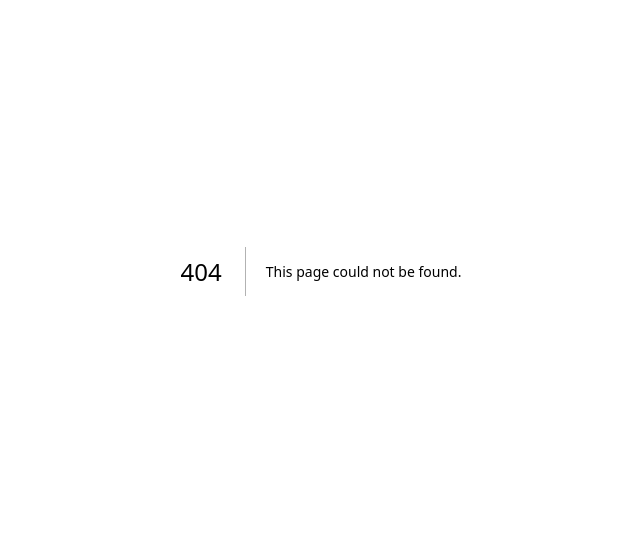
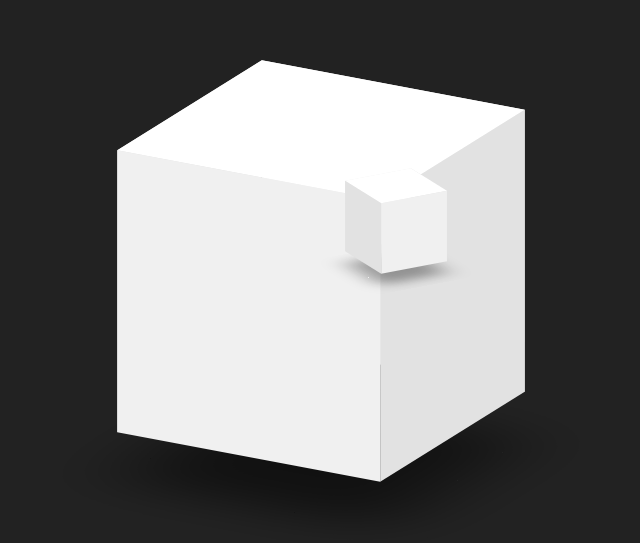
Before and after one commit to wjdalsths/Design, a Next.js app in the folder designs/: page /designs/AnimatedCubes in a window 1280 px wide. Before the commit this address had no page. Shown: the part 129-672 px from the top of the page, without its empty margins (319-959 px from the left). Built offline with nearby package versions, Linux system fonts and the light colour scheme.

Commit message:
animatedcube

```diff
--- /dev/null
+++ b/designs/components/AnimatedCubes/index.js
@@ -0,0 +1,26 @@
+import * as S from "./style";
+
+export default function AnimatedCubes() {
+  return (
+    <S.Background>
+      <S.Cube col="#ffa20d">
+        <S.Big>
+          <S.SPAN num="0" clr="#e2e2e2"></S.SPAN>
+          <S.SPAN num="1" clr="#f0f0f0"></S.SPAN>
+          <S.SPAN num="2" clr="#e2e2e2"></S.SPAN>
+          <S.SPAN num="3" clr="#f0f0f0"></S.SPAN>
+          <S.SPAN className="top" clr="#fff"></S.SPAN>
+        </S.Big>
+      </S.Cube>
+      <S.Cube col="#fff" scl="t">
+        <S.Big2>
+          <S.SPAN2 num="0" clr="#e2e2e2"></S.SPAN2>
+          <S.SPAN2 num="1" clr="#f0f0f0"></S.SPAN2>
+          <S.SPAN2 num="2" clr="#e2e2e2"></S.SPAN2>
+          <S.SPAN2 num="3" clr="#f0f0f0"></S.SPAN2>
+          <S.SPAN2 className="top" clr="#fff"></S.SPAN2>
+        </S.Big2>
+      </S.Cube>
+    </S.Background>
+  );
+}
--- /dev/null
+++ b/designs/components/AnimatedCubes/style.js
@@ -0,0 +1,114 @@
+import { css, keyframes } from "@emotion/react";
+import styled from "@emotion/styled";
+
+export const Background = styled.div`
+  display: flex;
+  justify-content: center;
+  align-items: center;
+  min-height: 100vh;
+  background: #222;
+`;
+
+export const Cube = styled.div`
+  --col: ${(e) => e.col};
+  --scl: ${(e) => e.scl};
+  position: absolute;
+  width: 300px;
+  height: 300px;
+  ${(e) =>
+    e.scl &&
+    css`
+      scale: 0.5;
+      top: 50%;
+      left: 50%;
+      transform: translate(-50%, -400px);
+    `}
+  &:hover {
+    span {
+      background: transparent;
+      border: 10px solid var(--col);
+      filter: drop-shadow(0 0 20px var(--col));
+    }
+  }
+`;
+export const Big = styled.div`
+  position: absolute;
+  top: 0;
+  left: 0;
+  width: 100%;
+  height: 100%;
+  transform-style: preserve-3d;
+  animation: animate 6s linear infinite;
+  @keyframes animate {
+    0% {
+      transform: rotateX(-20deg) rotateY(360deg);
+    }
+    100% {
+      transform: rotateX(-20deg) rotateY(0deg);
+    }
+  }
+  .top {
+    transform: rotateX(90deg) translateZ(150px);
+    ::before {
+      content: "";
+      position: absolute;
+      inset: 0;
+      transform: translateZ(-350px);
+      background: rgba(0, 0, 0, 0.5);
+      filter: blur(50px);
+    }
+  }
+`;
+
+export const SPAN = styled.span`
+  --i: ${(e) => e.num};
+  --clr: ${(e) => e.clr};
+  position: absolute;
+  width: 300px;
+  height: 300px;
+  background: var(--clr);
+  transform: rotateY(calc(90deg * var(--i))) translateZ(150px);
+  transform-style: preserve-3d;
+  transition: 0.5s;
+`;
+export const Big2 = styled.div`
+  position: absolute;
+  top: 0;
+  left: 0;
+  width: 100%;
+  height: 100%;
+  transform-style: preserve-3d;
+  animation: animate2 6s linear infinite;
+  scale: 0.5;
+  @keyframes animate2 {
+    0% {
+      transform: rotateX(-20deg) rotateY(0deg);
+    }
+    100% {
+      transform: rotateX(-20deg) rotateY(360deg);
+    }
+  }
+  .top {
+    transform: rotateX(90deg) translateZ(150px);
+    ::before {
+      content: "";
+      position: absolute;
+      inset: 0;
+      transform: translateZ(-350px);
+      background: rgba(0, 0, 0, 0.35);
+      filter: blur(50px);
+    }
+  }
+`;
+
+export const SPAN2 = styled.span`
+  --i: ${(e) => e.num};
+  --clr: ${(e) => e.clr};
+  position: absolute;
+  width: 300px;
+  height: 300px;
+  background: var(--clr);
+  transform: rotateY(calc(90deg * var(--i))) translateZ(150px);
+  transform-style: preserve-3d;
+  transition: 0.5s;
+`;
--- /dev/null
+++ b/designs/pages/designs/AnimatedCubes.js
@@ -0,0 +1,9 @@
+import AnimatedCubes from "../../components/AnimatedCubes";
+
+export default function AnimatedCubesPage() {
+  return (
+    <>
+      <AnimatedCubes />
+    </>
+  );
+}
--- a/designs/pages/designs/FlipButton.js
+++ b/designs/pages/designs/FlipButton.js
@@ -2,8 +2,8 @@ import FlipButton from "../../components/FlipButton";
 
 export default function FlipButtonPage() {
   return (
-    <div>
+    <>
       <FlipButton />
-    </div>
+    </>
   );
 }
--- a/designs/pages/index.js
+++ b/designs/pages/index.js
@@ -7,6 +7,9 @@ export default function Home() {
         <Link href={"/designs/FlipButton"}>FlipButton</Link>
         <br />
         <Link href={"/designs/DropdownMenu"}>DropdownMenu</Link>
+        <br />
+        <Link href={"/designs/AnimatedCubes"}>AnimatedCubes</Link>
+        <br />
       </div>
     </>
   );
```
Also changed, not shown: designs/pages/designs/DropdownMenu.js (added, +9 -0 lines).
